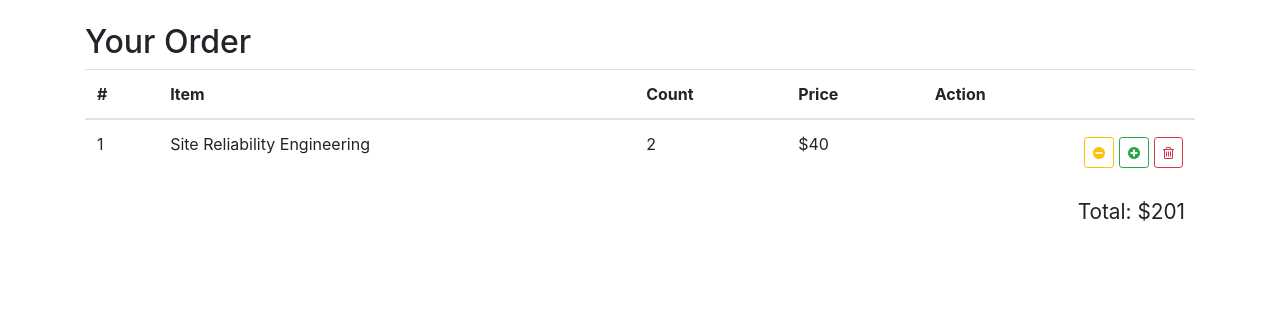
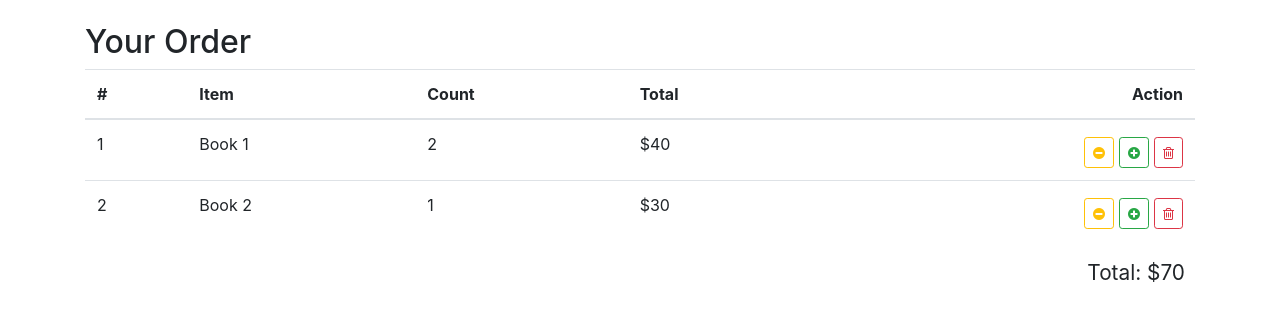
Before and after one commit to jay-banx/re-store, a React (Create React App) app: page / in a window 1280 px wide. Shown: the part 383-702 px from the top of the page. Built offline with nearby package versions, Linux system fonts and the light colour scheme.

Commit message:
Added addedBookToCart

```diff
--- a/src/actions/index.js
+++ b/src/actions/index.js
@@ -26,4 +26,11 @@ const fetchBooks = (dispatch, bookstoreService) => () => {
     .catch((error) => dispatch(fetchBooksFailure(error)));
 };
 
-export { fetchBooks };
+const addedBookToCart = (bookId) => {
+  return {
+    type: "ADDED_BOOK_TO_CART",
+    payload: bookId,
+  };
+};
+
+export { fetchBooks, addedBookToCart };
--- a/src/components/BooksList/BooksList.js
+++ b/src/components/BooksList/BooksList.js
@@ -4,20 +4,23 @@ import { connect } from "react-redux";
 import "./BooksList.css";
 
 import { compose } from "../../utils";
-import { fetchBooks } from "../../actions";
+import { fetchBooks, addedBookToCart } from "../../actions";
 import { withBookstoreService } from "../hoc";
 
 import BooksListItem from "../BooksListItem";
 import Spinner from "../Spinner";
 import ErrorIndicator from "../ErrorIndicator";
 
-const BooksList = ({ books }) => {
+const BooksList = ({ books, onAddedBookToCart }) => {
   return (
     <ul className="books-list">
       {books.map((book) => {
         return (
           <li key={book.id}>
-            <BooksListItem book={book} />
+            <BooksListItem
+              book={book}
+              onAddedBookToCart={() => onAddedBookToCart(book.id)}
+            />
           </li>
         );
       })}
@@ -31,7 +34,7 @@ class BooksListContainer extends Component {
   }
 
   render() {
-    const { books, loading, error } = this.props;
+    const { books, loading, error, onAddedBookToCart } = this.props;
 
     if (loading) {
       return <Spinner />;
@@ -41,7 +44,7 @@ class BooksListContainer extends Component {
       return <ErrorIndicator />;
     }
 
-    return <BooksList books={books} />;
+    return <BooksList books={books} onAddedBookToCart={onAddedBookToCart} />;
   }
 }
 
@@ -52,6 +55,7 @@ const mapStateToProps = ({ books, loading, error }) => {
 const mapDispatchToProps = (dispatch, { bookstoreService }) => {
   return {
     fetchBooks: fetchBooks(dispatch, bookstoreService),
+    onAddedBookToCart: (id) => dispatch(addedBookToCart(id)),
   };
 };
 
--- a/src/components/BooksListItem/BooksListItem.js
+++ b/src/components/BooksListItem/BooksListItem.js
@@ -1,7 +1,7 @@
 import React from "react";
 import "./BooksListItem.css";
 
-const BooksListItem = ({ book }) => {
+const BooksListItem = ({ book, onAddedBookToCart }) => {
   const { title, author, price, coverImage } = book;
   return (
     <div className="books-list-item">
@@ -12,7 +12,12 @@ const BooksListItem = ({ book }) => {
         <span className="book-title">{title}</span>
         <div className="book-author">{author}</div>
         <div className="book-price">${price}</div>
-        <button className="btn btn-info add-to-cart">Add to cart</button>
+        <button
+          className="btn btn-info add-to-cart"
+          onClick={onAddedBookToCart}
+        >
+          Add to cart
+        </button>
       </div>
     </div>
   );
--- a/src/components/ShoppingCartTable/ShoppingCartTable.css
+++ b/src/components/ShoppingCartTable/ShoppingCartTable.css
@@ -12,3 +12,7 @@
   margin-left: 5px;
   margin-top: 5px;
 }
+
+.shopping-cart-table thead th:last-child {
+  text-align: right;
+}
--- a/src/components/ShoppingCartTable/ShoppingCartTable.js
+++ b/src/components/ShoppingCartTable/ShoppingCartTable.js
@@ -1,7 +1,47 @@
 import React from "react";
+import { connect } from "react-redux";
+
 import "./ShoppingCartTable.css";
 
-const ShoppingCartTable = () => {
+const ShoppingCartTable = ({
+  items,
+  total,
+  onDecrease,
+  onIncrease,
+  onDelete,
+}) => {
+  const renderRow = (item, idx) => {
+    const { id, title, count, total } = item;
+    return (
+      <tr key={id}>
+        <td>{idx + 1}</td>
+        <td>{title}</td>
+        <td>{count}</td>
+        <td>${total}</td>
+        <td>
+          <button
+            className="btn btn-outline-danger btn-sm float-right"
+            onClick={() => onDelete(id)}
+          >
+            <i className="fa fa-trash-o" />
+          </button>
+          <button
+            className="btn btn-outline-success btn-sm float-right"
+            onClick={() => onIncrease(id)}
+          >
+            <i className="fa fa-plus-circle" />
+          </button>
+          <button
+            className="btn btn-outline-warning btn-sm float-right"
+            onClick={() => onDecrease(id)}
+          >
+            <i className="fa fa-minus-circle" />
+          </button>
+        </td>
+      </tr>
+    );
+  };
+
   return (
     <div className="shopping-cart-table">
       <h2>Your Order</h2>
@@ -11,35 +51,38 @@ const ShoppingCartTable = () => {
             <th>#</th>
             <th>Item</th>
             <th>Count</th>
-            <th>Price</th>
+            <th>Total</th>
             <th>Action</th>
           </tr>
         </thead>
 
-        <tbody>
-          <tr>
-            <td>1</td>
-            <td>Site Reliability Engineering</td>
-            <td>2</td>
-            <td>$40</td>
-            <td>
-              <button className="btn btn-outline-danger btn-sm float-right">
-                <i className="fa fa-trash-o" />
-              </button>
-              <button className="btn btn-outline-success btn-sm float-right">
-                <i className="fa fa-plus-circle" />
-              </button>
-              <button className="btn btn-outline-warning btn-sm float-right">
-                <i className="fa fa-minus-circle" />
-              </button>
-            </td>
-          </tr>
-        </tbody>
+        <tbody>{items.map(renderRow)}</tbody>
       </table>
 
-      <div className="total">Total: $201</div>
+      <div className="total">Total: ${total}</div>
     </div>
   );
 };
 
-export default ShoppingCartTable;
+const mapStateToProps = (state) => {
+  return {
+    items: state.cartItems,
+    total: state.cartTotal,
+  };
+};
+
+const mapDispatchToProps = () => {
+  return {
+    onDecrease: (id) => {
+      console.log(`onDecrease (${id})`);
+    },
+    onIncrease: (id) => {
+      console.log(`onIncrease (${id})`);
+    },
+    onDelete: (id) => {
+      console.log(`onDelete (${id})`);
+    },
+  };
+};
+
+export default connect(mapStateToProps, mapDispatchToProps)(ShoppingCartTable);
--- a/src/reducers/index.js
+++ b/src/reducers/index.js
@@ -2,27 +2,61 @@ const initialState = {
   books: [],
   loading: true,
   error: null,
+  cartItems: [
+    {
+      id: 0,
+      title: "Book 1",
+      count: 2,
+      total: 40,
+    },
+    {
+      id: 1,
+      title: "Book 2",
+      count: 1,
+      total: 30,
+    },
+  ],
+  cartTotal: 70,
 };
 
 const reducer = (state = initialState, action) => {
+  console.log(action.type);
   switch (action.type) {
     case "FETCH_BOOKS_REQUEST":
       return {
+        ...state,
         books: [],
         loading: true,
         error: null,
       };
     case "FETCH_BOOKS_SUCCESS":
       return {
+        ...state,
         books: action.payload,
         loading: false,
         error: null,
       };
     case "FETCH_BOOKS_FAILURE":
       return {
+        ...state,
         books: [],
         loading: false,
         error: action.payload,
+      };
+    case "ADDED_BOOK_TO_CART":
+      const bookID = action.payload;
+      const book = state.books.find((book) => book.id === bookID);
+      return {
+        ...state,
+        cartItems: [
+          ...state.cartItems,
+          {
+            id: book.id,
+            title: book.title,
+            count: 1,
+            total: book.price,
+          },
+        ],
       };
     default:
       return state;
```
